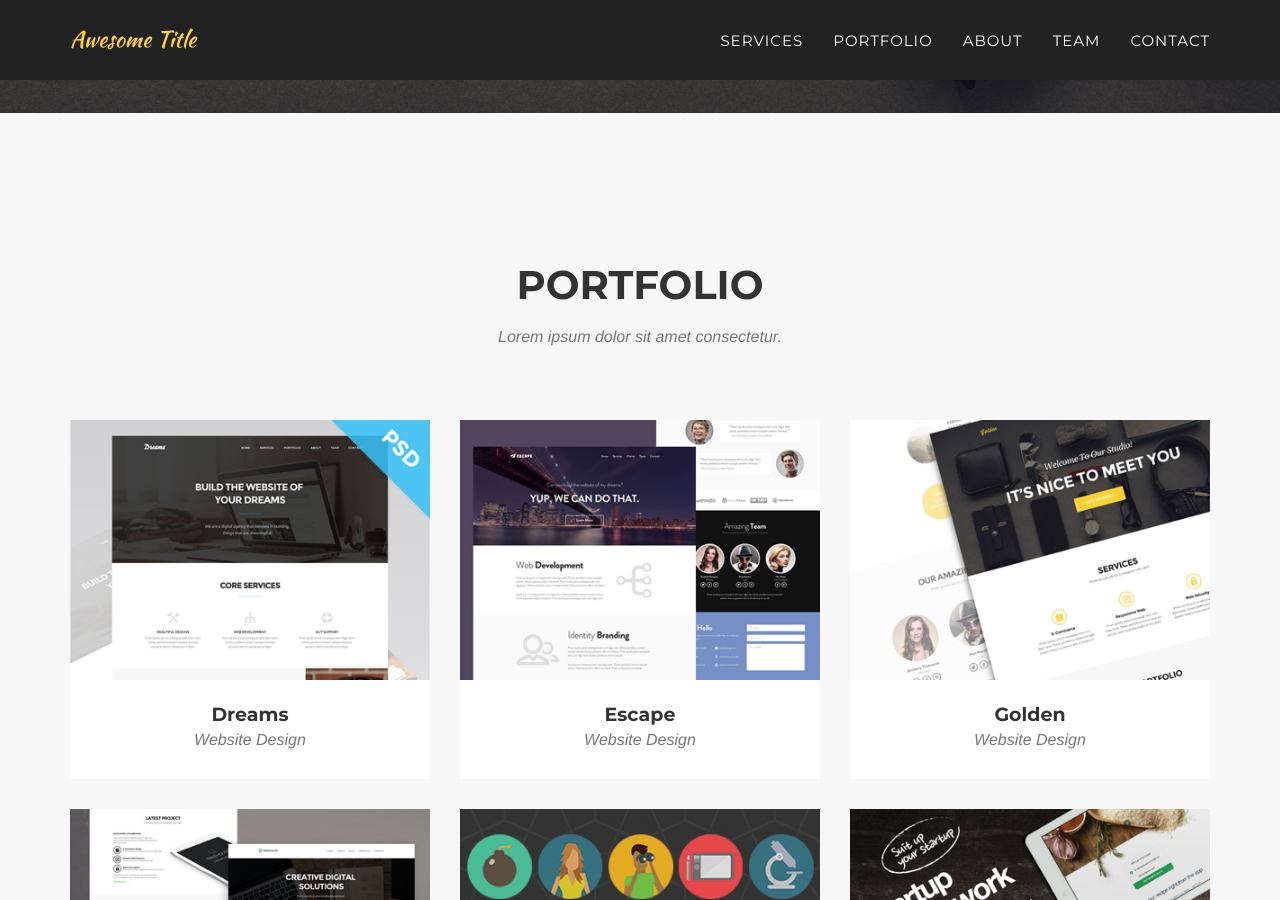
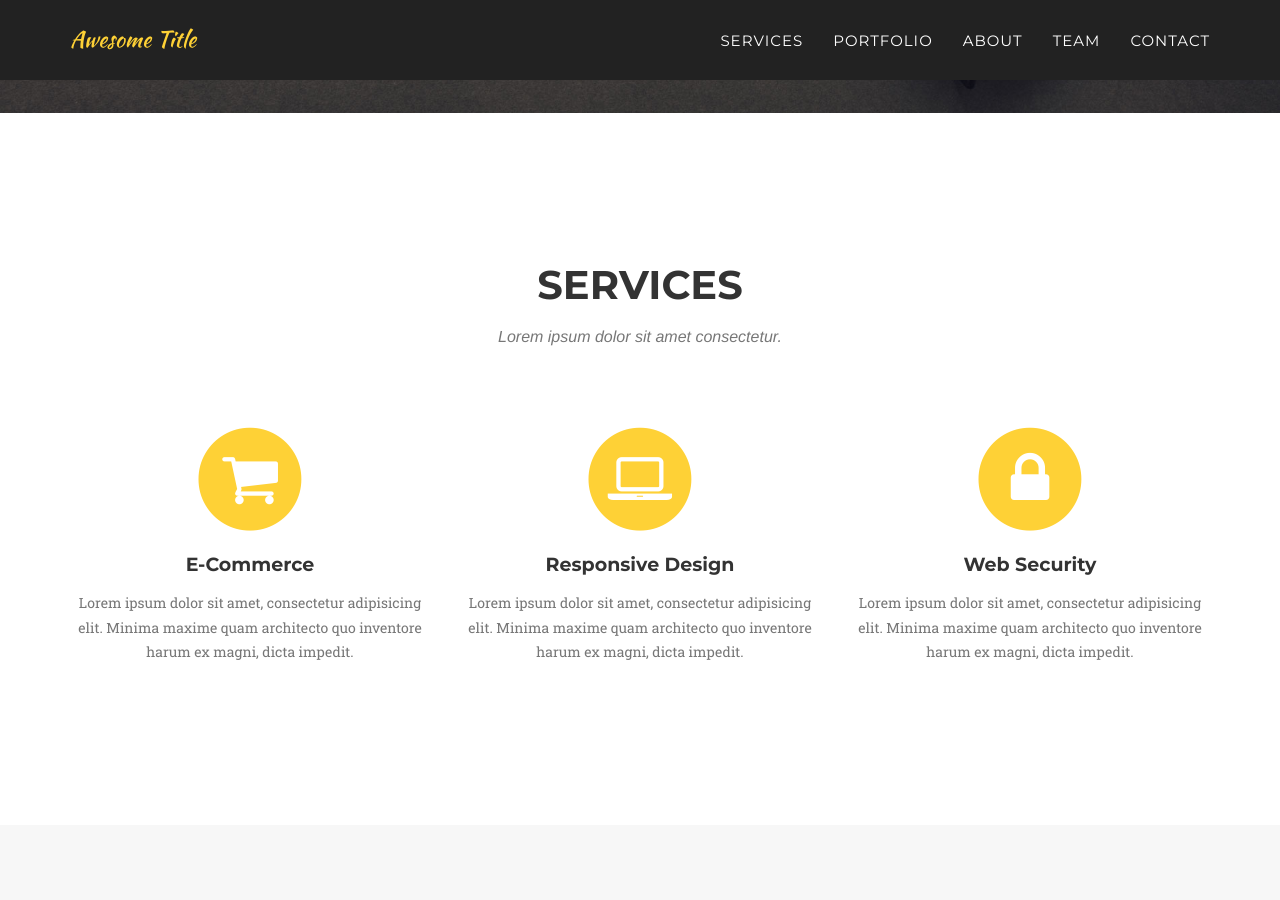
Before and after one commit to DavidTello1/Portfolio, a Jekyll site: the page built from index.html, in a window 1280 px wide and 900 px high, scrolled down 645 px. Built offline with Jekyll 4.4.1, drawn with Linux system fonts in a browser that asks for light colours; some web fonts are replaced; some of the changed text lies outside the part shown.

Commit message:
base template

```diff
--- /dev/null
+++ b/_includes/clients.html
@@ -0,0 +1,27 @@
+<!-- Clients Aside -->
+    <aside class="clients">
+        <div class="container">
+            <div class="row">
+                <div class="col-md-3 col-sm-6">
+                    <a href="#">
+                        <img src="img/logos/envato.jpg" class="img-responsive img-centered" alt="">
+                    </a>
+                </div>
+                <div class="col-md-3 col-sm-6">
+                    <a href="#">
+                        <img src="img/logos/designmodo.jpg" class="img-responsive img-centered" alt="">
+                    </a>
+                </div>
+                <div class="col-md-3 col-sm-6">
+                    <a href="#">
+                        <img src="img/logos/themeforest.jpg" class="img-responsive img-centered" alt="">
+                    </a>
+                </div>
+                <div class="col-md-3 col-sm-6">
+                    <a href="#">
+                        <img src="img/logos/creative-market.jpg" class="img-responsive img-centered" alt="">
+                    </a>
+                </div>
+            </div>
+        </div>
+    </aside>
--- /dev/null
+++ b/_includes/contact.html
@@ -0,0 +1,43 @@
+<section id="contact">
+        <div class="container">
+            <div class="row">
+                <div class="col-lg-12 text-center">
+                    <h2 class="section-heading">Contact Us</h2>
+                    <h3 class="section-subheading text-muted">Lorem ipsum dolor sit amet consectetur.</h3>
+                </div>
+            </div>
+            <div class="row">
+                <div class="col-lg-12">
+                    <form name="sentMessage" id="contactForm" novalidate>
+                        <div class="row">
+                            <div class="col-md-6">
+                                <div class="control-group form-group">
+                                    <input type="text" class="form-control" placeholder="Your Name *" id="name" required data-validation-required-message="Please enter your name.">
+                                    <p class="help-block text-danger"></p>
+                                </div>
+                                <div class="control-group form-group">
+                                    <input type="email" class="form-control" placeholder="Your Email *" id="email" required data-validation-required-message="Please enter your email address.">
+                                    <p class="help-block text-danger"></p>
+                                </div>
+                                <div class="control-group form-group">
+                                    <input type="tel" class="form-control" placeholder="Your Phone *" id="phone" required data-validation-required-message="Please enter your phone number.">
+                                    <p class="help-block text-danger"></p>
+                                </div>
+                            </div>
+                            <div class="col-md-6">
+                                <div class="control-group form-group">
+                                    <textarea class="form-control" placeholder="Your Message *" id="message" required data-validation-required-message="Please enter a message."></textarea>
+                                    <p class="help-block text-danger"></p>
+                                </div>
+                            </div>
+                            <div class="clearfix"></div>
+                            <div class="col-lg-12 text-center">
+                                <div id="success"></div>
+                                <button type="submit" class="btn btn-xl">Send Message</button>
+                            </div>
+                        </div>
+                    </form>
+                </div>
+            </div>
+        </div>
+    </section>
--- /dev/null
+++ b/_includes/footer.html
@@ -0,0 +1,25 @@
+  <footer>
+        <div class="container">
+            <div class="row">
+                <div class="col-md-4">
+                    <span class="copyright">Copyright &copy; {{ site.title }} {{ 'now' | date: "%Y" }}</span>
+                </div>
+                <div class="col-md-4">
+                    <ul class="list-inline social-buttons">
+                        {% for network in site.social %}
+                        <li><a href="{{ network.url }}"><i class="fa fa-{{ network.title }}"></i></a>
+                        </li>
+                        {% endfor %}
+                    </ul>
+                </div>
+                <div class="col-md-4">
+                    <ul class="list-inline quicklinks">
+                        <li><a href="#">Privacy Policy</a>
+                        </li>
+                        <li><a href="#">Terms of Use</a>
+                        </li>
+                    </ul>
+                </div>
+            </div>
+        </div>
+    </footer>
--- a/_includes/js.html
+++ b/_includes/js.html
@@ -9,5 +9,9 @@
     <script src="{{ "/js/classie.js" | prepend: site.baseurl }}"></script>
     <script src="{{ "/js/cbpAnimatedHeader.js" | prepend: site.baseurl }}"></script>
 
+    <!-- Contact Form JavaScript -->
+    <script src="{{ "/js/jqBootstrapValidation.js" | prepend: site.baseurl }}"></script>
+    <script src="{{ "/js/contact_me.js" | prepend: site.baseurl }}"></script>
+
     <!-- Custom Theme JavaScript -->
     <script src="{{ "/js/agency.js" | prepend: site.baseurl }}"></script>
--- /dev/null
+++ b/_includes/services.html
@@ -0,0 +1,37 @@
+<!-- Services Section -->
+    <section id="services">
+        <div class="container">
+            <div class="row">
+                <div class="col-lg-12 text-center">
+                    <h2 class="section-heading">Services</h2>
+                    <h3 class="section-subheading text-muted">Lorem ipsum dolor sit amet consectetur.</h3>
+                </div>
+            </div>
+            <div class="row text-center">
+                <div class="col-md-4">
+                    <span class="fa-stack fa-4x">
+                        <i class="fa fa-circle fa-stack-2x text-primary"></i>
+                        <i class="fa fa-shopping-cart fa-stack-1x fa-inverse"></i>
+                    </span>
+                    <h4 class="service-heading">E-Commerce</h4>
+                    <p class="text-muted">Lorem ipsum dolor sit amet, consectetur adipisicing elit. Minima maxime quam architecto quo inventore harum ex magni, dicta impedit.</p>
+                </div>
+                <div class="col-md-4">
+                    <span class="fa-stack fa-4x">
+                        <i class="fa fa-circle fa-stack-2x text-primary"></i>
+                        <i class="fa fa-laptop fa-stack-1x fa-inverse"></i>
+                    </span>
+                    <h4 class="service-heading">Responsive Design</h4>
+                    <p class="text-muted">Lorem ipsum dolor sit amet, consectetur adipisicing elit. Minima maxime quam architecto quo inventore harum ex magni, dicta impedit.</p>
+                </div>
+                <div class="col-md-4">
+                    <span class="fa-stack fa-4x">
+                        <i class="fa fa-circle fa-stack-2x text-primary"></i>
+                        <i class="fa fa-lock fa-stack-1x fa-inverse"></i>
+                    </span>
+                    <h4 class="service-heading">Web Security</h4>
+                    <p class="text-muted">Lorem ipsum dolor sit amet, consectetur adipisicing elit. Minima maxime quam architecto quo inventore harum ex magni, dicta impedit.</p>
+                </div>
+            </div>
+        </div>
+    </section>
--- /dev/null
+++ b/_includes/team.html
@@ -0,0 +1,37 @@
+<!-- Team Section -->
+    <section id="team" class="bg-light-gray">
+        <div class="container">
+            <div class="row">
+                <div class="col-lg-12 text-center">
+                    <h2 class="section-heading">Our Amazing Team</h2>
+                    <h3 class="section-subheading text-muted">Lorem ipsum dolor sit amet consectetur.</h3>
+                </div>
+            </div>
+            <div class="row">
+                {% for member in site.people %}
+                <div class="col-sm-4">
+                    <div class="team-member">
+                        <img src="img/team/{{ member.pic }}.jpg" class="img-responsive img-circle" alt="">
+                        <h4>{{ member.name }}</h4>
+                        <p class="text-muted">{{ member.position }}</p>
+                        <ul class="list-inline social-buttons">
+                            {% for network in member.social %}
+                            <li>
+                                <a href="{{ network.url }}">
+                                    <i class="fa fa-{{ network.title }}"></i>
+                                </a>
+                            </li>
+                            {% endfor %}
+
+                        </ul>
+                    </div>
+                </div>
+                {% endfor %}
+            </div>
+            <div class="row">
+                <div class="col-lg-8 col-lg-offset-2 text-center">
+                    <p class="large text-muted">Lorem ipsum dolor sit amet, consectetur adipisicing elit. Aut eaque, laboriosam veritatis, quos non quis ad perspiciatis, totam corporis ea, alias ut unde.</p>
+                </div>
+            </div>
+        </div>
+    </section>
--- a/_layouts/default.html
+++ b/_layouts/default.html
@@ -7,8 +7,13 @@
     <body id="page-top" class="index">
 
     {% include header.html %}
+    {% include services.html %}
     {% include portfolio_grid.html %}
     {% include about.html %}
+    {% include team.html %}
+    {% include clients.html %}
+    {% include contact.html %}
+    {% include footer.html %}
     {% include modals.html %}
     {% include js.html %}
 
```
